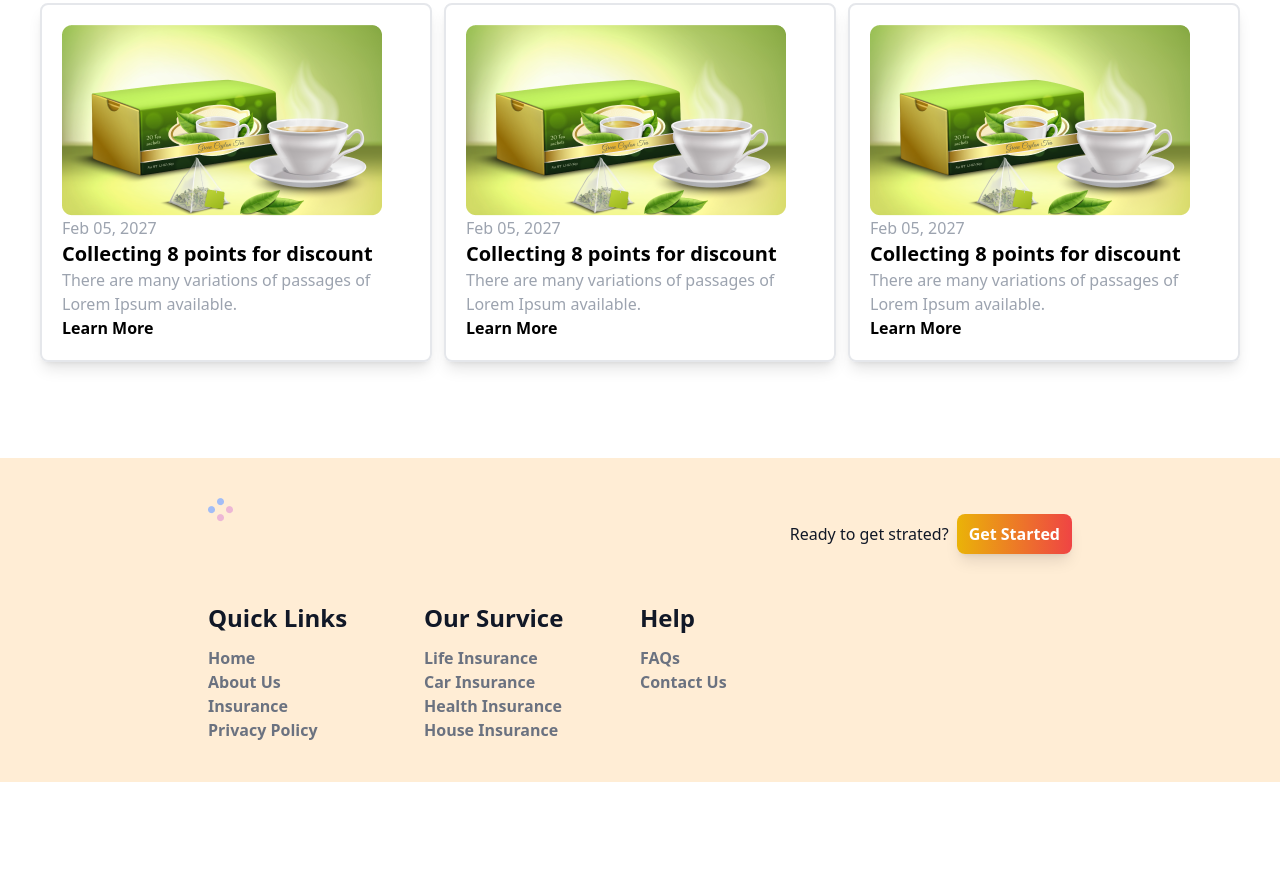
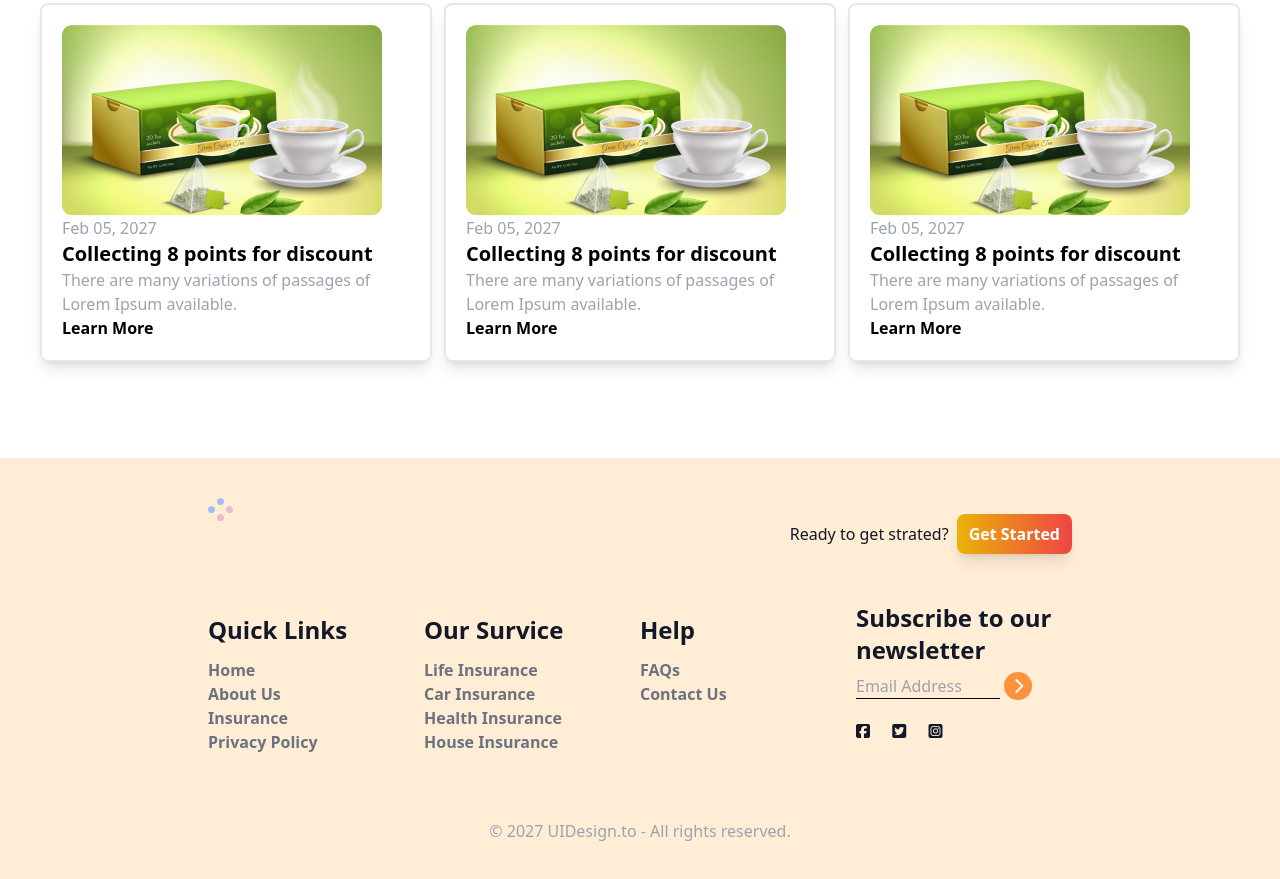
Before and after one commit to Mintu-Das1/tea-house-repo, a plain HTML site: page index.html in a window 1280 px wide. Shown: the part 2814-3693 px from the top of the page. Before the commit the page ends 3596 px from the top, so only its background shows below. Drawn offline with nearby package versions, Linux system fonts and the light colour scheme.

Commit message:
initial footer and initial

```diff
--- a/index.html
+++ b/index.html
@@ -249,7 +249,7 @@
             <div class="grid grid-cols-1 md:grid-cols-2 lg:grid-cols-4">
                 <!-- 1 -->
                  <div>
-                    <h2 class="text-2xl font-semibold mb-3">Quick Links</h2>
+                    <h2 class="text-2xl font-semibold my-3">Quick Links</h2>
                     <div>
                         <ul>
                             <li class="hover:text-orange-600 font-semibold text-gray-500">Home</li>
@@ -259,9 +259,9 @@
                         </ul>
                     </div>
                  </div>
-                <!-- 1 -->
+                <!-- 2 -->
                  <div>
-                    <h2 class="text-2xl font-semibold mb-3">Our Survice</h2>
+                    <h2 class="text-2xl font-semibold my-3">Our Survice</h2>
                     <div>
                         <ul>
                             <li class="hover:text-orange-600 font-semibold text-gray-500">Life Insurance</li>
@@ -271,9 +271,9 @@
                         </ul>
                     </div>
                  </div>
-                <!-- 1 -->
+                <!-- 3 -->
                  <div>
-                    <h2 class="text-2xl font-semibold mb-3">Help</h2>
+                    <h2 class="text-2xl font-semibold my-3">Help</h2>
                     <div>
                         <ul>
                             <li class="hover:text-orange-600 font-semibold text-gray-500">FAQs</li>
@@ -282,6 +282,25 @@
                         </ul>
                     </div>
                  </div>
+                 <!-- 4 -->
+                  <div class="mt-10 md:mt-0">
+                    <h2 class="text-2xl font-semibold ">Subscribe to our newsletter</h2>
+                    <div>
+                      <input class="my-2 bg-transparent border-b border-black w-4/6" type="email" placeholder="Email Address">
+                      <button class="justify-center items-center text-white bg-orange-400 rounded-full w-7 h-7">
+                        <i class="fa-solid fa-chevron-right"></i>
+                      </button>
+
+                    </div>
+                    <div class="flex justify-between w-2/5 my-4">
+                      <i class="fa-brands fa-square-facebook"></i>
+                      <i class="fa-brands fa-square-twitter"></i>
+                      <i class="fa-brands fa-square-instagram"></i>
+                    </div>
+                  </div>
+            </div>
+            <div>
+              <p class="text-gray-400 font-medium mx-auto text-center mt-16">© 2027 UIDesign.to - All rights reserved.</p>
             </div>
          </section>
 
```
